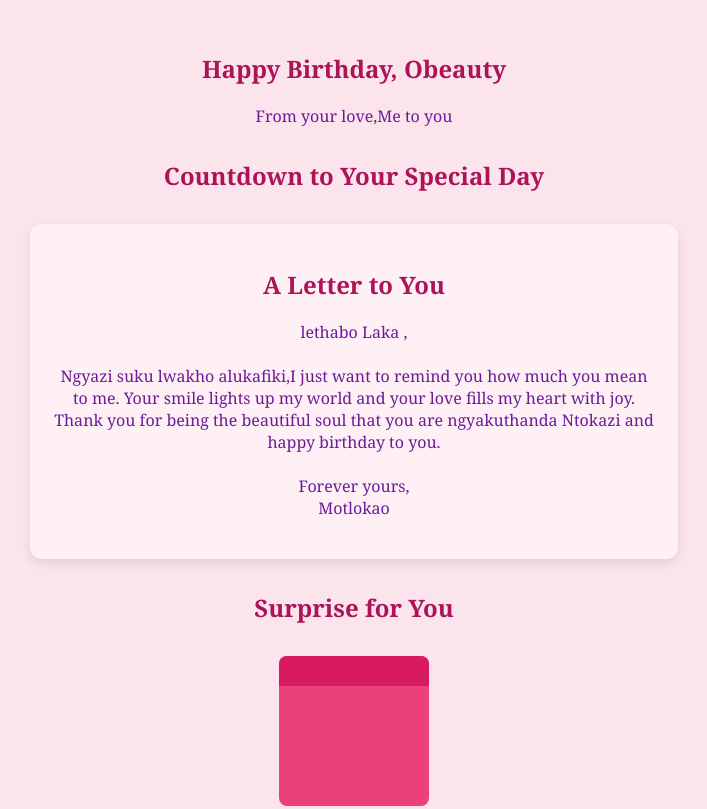
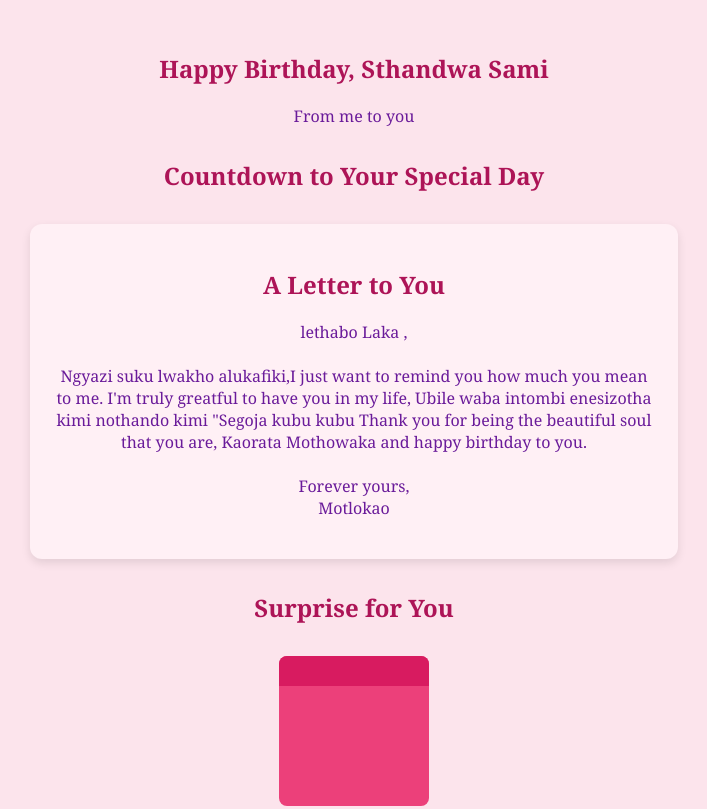
Before and after one commit to Pakiso05/Lethabo-Laka, a plain HTML site: page index.html in a window 1280 px wide. Shown: the top 809 px of the page, without its empty margins (286-993 px from the left). Drawn offline with Linux system fonts and the light colour scheme.

Commit message:
Update index.html

```diff
--- a/index.html
+++ b/index.html
@@ -11,8 +11,8 @@
 <body>
     <div class="container">
         <section class="intro">
-            <h1>Happy Birthday, Obeauty</h1>
-            <p>From your love,Me to you </p>
+            <h1>Happy Birthday, Sthandwa Sami</h1>
+            <p>From me to you </p>
         </section>
 
         <section class="countdown-section">
@@ -25,8 +25,8 @@
             <p>
                 lethabo Laka ,<br><br>
                 Ngyazi suku lwakho alukafiki,I just want to remind you how much you mean to me.
-                Your smile lights up my world and your love fills my heart with joy.
-                Thank you for being the beautiful soul that you are ngyakuthanda Ntokazi and happy birthday to you.<br><br>
+                I'm truly greatful to have you in my life, Ubile waba intombi enesizotha kimi nothando kimi "Segoja kubu kubu
+                Thank you for being the beautiful soul that you are, Kaorata Mothowaka and happy birthday to you.<br><br>
                 Forever yours,<br>
                 Motlokao
             </p>
```
